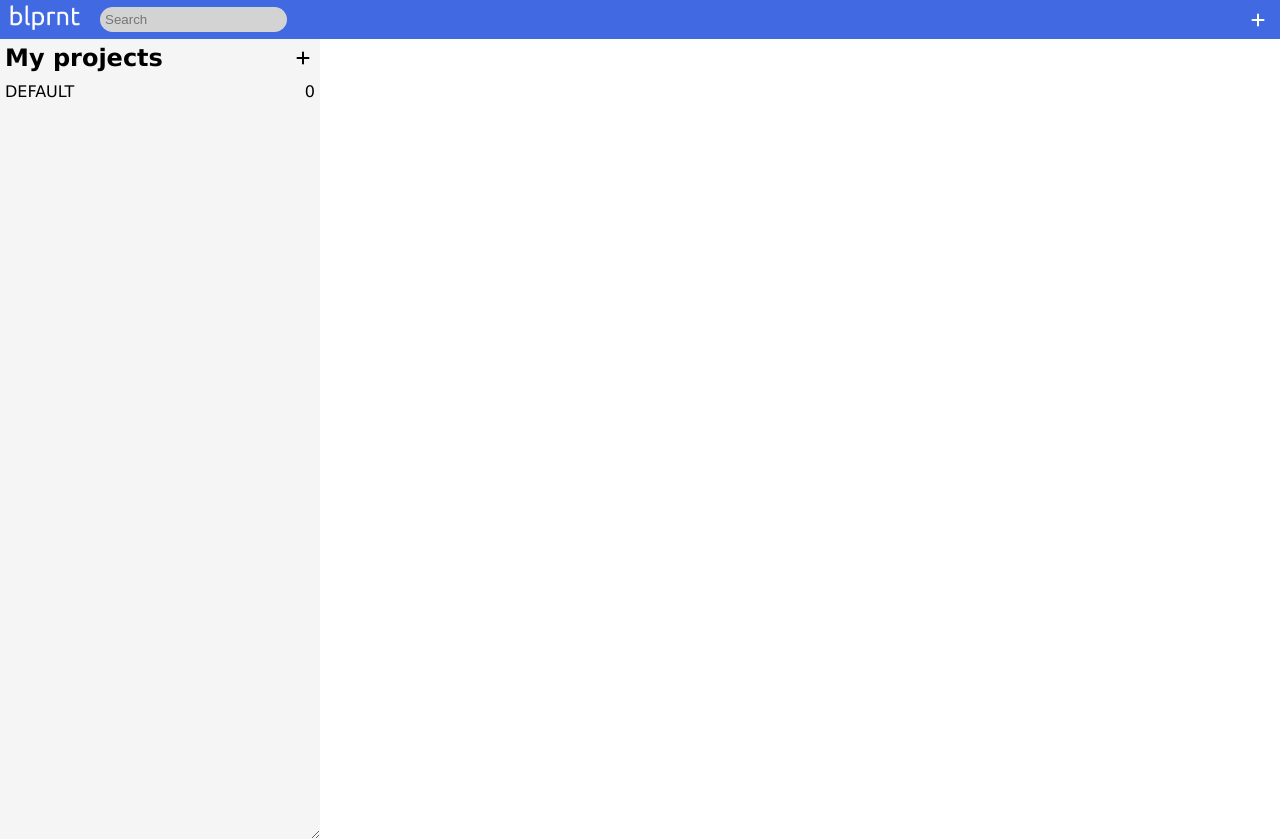
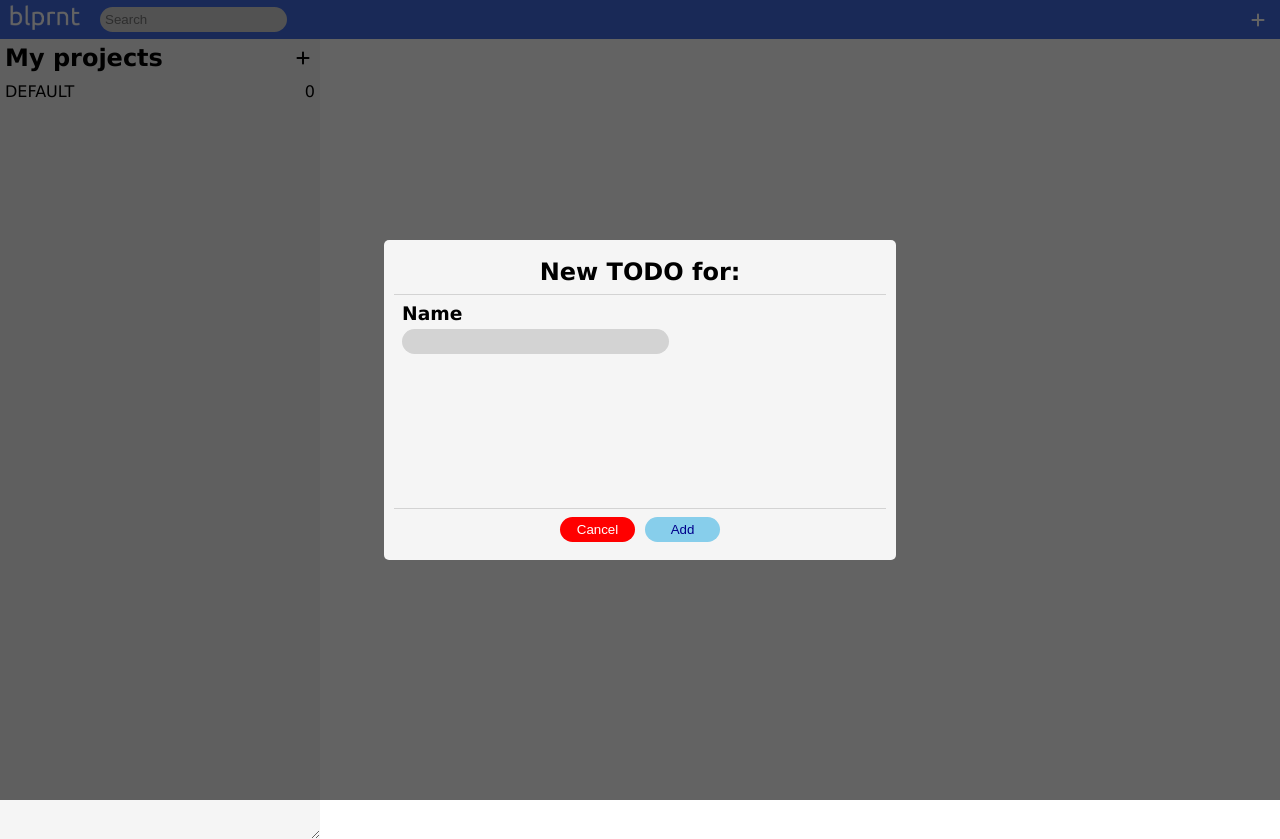
Before and after one commit to gabr1el1/blueprint, a website with bundled scripts: page dist/index.html in a window 1280 px wide. Both pictures are taken after a click on the icon 1258 px from the left and 19 px from the top of the page. Built offline with nearby package versions, Linux system fonts and the light colour scheme.

Commit message:
Create a parent Modal for add project modal and add todo modal

```diff
--- a/src/DOM.js
+++ b/src/DOM.js
@@ -1,6 +1,6 @@
 import "./styles.css";
 import logoSrc from "./assets/logoShortWhite.png";
-import { myProjects } from "./logic";
+import { MyProjects } from "./logic";
 let myProjs;
 
 function initialPage(){
@@ -13,7 +13,7 @@
     header.insertAdjacentHTML("afterbegin",
     `
     <ul><li><img src="${logoSrc}" id="logo"></li><li><input type="text" placeholder="Search"></li></ul>
-    <ul><li><i class="fa-solid fa-plus" id="add-task" title="Add task"></i></li></ul>
+    <ul><li><i class="fa-solid fa-plus" id="add-todo" title="Add todo"></i></li></ul>
     `
     );
 
@@ -46,18 +46,51 @@
         projList.classList.toggle("hide");
     });
 
+    const btnAddTodo = document.querySelector("#add-todo");
+    const addTodoModal = AddTodoModal();
+    btnAddTodo.addEventListener("click",function(){
+        addTodoModal.showModal();
+    })
+
     //myProj VARIABLE OBJECT CREATION
-    myProjs = myProjects();
+    myProjs = MyProjects();
     myProjs.showProjs();
 }
 
+const Modal = function(){
+    let activeModal = false;
+    //Create modal element
+    const modal = document.createElement("div");
+    modal.classList.add("modal");
+
+    const removeModal = function(){
+        modal.remove();
+        activeModal=false;
+    }
+    /*-----------------ATTENTION------------------
+    //return {modal,activeModal,removeModal};
+
+    Here this Modal factory is returning an object,
+    when accesing the activeModal property you are
+    accesing the object property ITSELF BUT NOT THE
+    VARIABLE activeModal in the scope of Modal
+
+    ONE WAY TO ACCESS this variable is using getters
+    and setters functions
+
+    Some info and examples : https://stackoverflow.com/questions/65590114/factory-function-method-not-updating-variable
+    */
+
+    return {modal,
+            get activeModal(){return activeModal},
+            set activeModal(bool){activeModal = bool},
+            removeModal
+        };
+}
 const AddProjModal = function(){
-    let activeModal = false;
 
-    //CONSTUCT MODAL HTML
-    const divModal = document.createElement("div");
-    divModal.classList.add("add-proj-modal","modal");
-    divModal.innerHTML =
+    const prototype = Modal();
+    prototype.modal.innerHTML =
     `
     <div class="inner-modal">
         <div class="modal-title">
@@ -77,11 +110,16 @@
     `
 
     const showModal = function(){
-        if(!activeModal){
+        if(!prototype.activeModal){
+            //MODAL IS ACTIVE
+            prototype.activeModal=true;
+            //WE ADD THE MODAL TO THE PAGE
+            document.querySelector("#content").appendChild(prototype.modal);
+            bindingModal();
+        }
+    }
 
-
-            //WE ADD THE MODAL TO THE PAGE
-            document.querySelector("#content").appendChild(divModal);
+    const bindingModal = function(){
         //SAVE SOME DOM
         const confBtn = document.querySelector("#conf-add-pr");
         //VALIDATION
@@ -95,13 +133,11 @@
             const projectName = document.querySelector("#project-name").value;
             addProj(projectName);
         });
+        document.querySelector("#cancel-add-pr").addEventListener("click",
+        prototype.removeModal);
+        ////
+    }
 
-            document.querySelector("#cancel-add-pr").addEventListener("click",
-            removeModal);
-            ////
-            activeModal=true;
-        }
-    }
     const validation = function(){
         let valid = false;
         const confBtn = document.querySelector("#conf-add-pr");
@@ -118,17 +154,58 @@
         }
     }
 
-    const removeModal = function(){
-        divModal.remove();
-        activeModal=false;
-    }
-
     const addProj = function(projName){
-        myProjs.addProject(projName);
+        myProjs.addProj(projName);
         myProjs.showProjs();
     }
 
     return {showModal};
+}
+
+const AddTodoModal = function(){
+    const prototype = Modal();
+    prototype.modal.classList.add("add-todo-modal");
+    //TODO: In the AddTodoModal create the dropdown menu
+    //listing all the projects to create a todo for
+    //could use forEach to create each project
+    prototype.modal.innerHTML =
+    `
+    <div class="inner-modal">
+        <div class="modal-title">
+            <h2>New TODO for: </h2>
+        </div>
+        <div class="modal-info">
+            <div>
+                <h3>Name</h3>
+                <input type="text" id="project-name" size="30" required>
+            </div>
+        </div>
+        <div class="modal-buttons">
+            <button id="cancel-add-todo" class="cancel-btn btn">Cancel</button>
+            <button id="conf-add-todo" class="conf-btn btn" >Add</button>
+        </div>
+    </div>
+    `
+
+    const showModal = function(){
+        if(!prototype.activeModal){
+            //MODAL IS ACTIVE
+            prototype.activeModal=true;
+            //WE ADD THE MODAL TO THE PAGE
+            document.querySelector("#content").appendChild(prototype.modal);
+            bindingModal();
+        }
+    }
+
+    const bindingModal = function(){
+        document.querySelector("#cancel-add-todo").addEventListener("click",
+        prototype.removeModal);
+        ////
+    }
+
+
+    return {showModal};
+
 }
 
 const showProjects = function(projectList){
@@ -145,10 +222,13 @@
         itemProj.innerHTML = `
         <span>${item.name}</span><span title="${item.todos.length} todos">${item.todos.length}</span>
         `;
-        itemProj.addEventListener("click",()=>console.log(index));
+        //itemProj.addEventListener("click",()=>console.log(index));
         projectsItems.appendChild(itemProj);
     });
     document.querySelector("#project-list").appendChild(projectsItems);
 }
 
+
+
+
 export {initialPage,showProjects};
--- a/src/logic.js
+++ b/src/logic.js
@@ -4,7 +4,7 @@
 
     return {title,description,dueDate,priority,checked};
 }
-const project = function(name){
+const Project = function(name){
     let todos = [];
 
     const addToDo = function(title,description,dueDate,priority){
@@ -13,18 +13,18 @@
     return {name, todos};
 }
 
-const myProjects = function(){
+const MyProjects = function(){
     let projects = [];
 
-    const addProject = function(prName){
-        projects.push(project(prName));
+    const addProj = function(prName){
+        projects.push(Project(prName));
     }
     const showProjs= function(){
         showProjects(projects);
     }
-    addProject("DEFAULT");
+    addProj("DEFAULT");
 
-    return {addProject,showProjs}
+    return {addProj,showProjs}
 }
 
-export {myProjects};
+export {MyProjects};
--- a/src/styles.css
+++ b/src/styles.css
@@ -162,6 +162,11 @@
     color: darkblue;
     background: skyblue;
 }
+
+.add-todo-modal{
+    display: flex;
+    justify-content: space-evenly;
+}
 i{
     transition: all 0.4s ease;
 }
```
Also changed, not shown: dist/main.js. Lines whose indentation alone changed are shown as unchanged.
